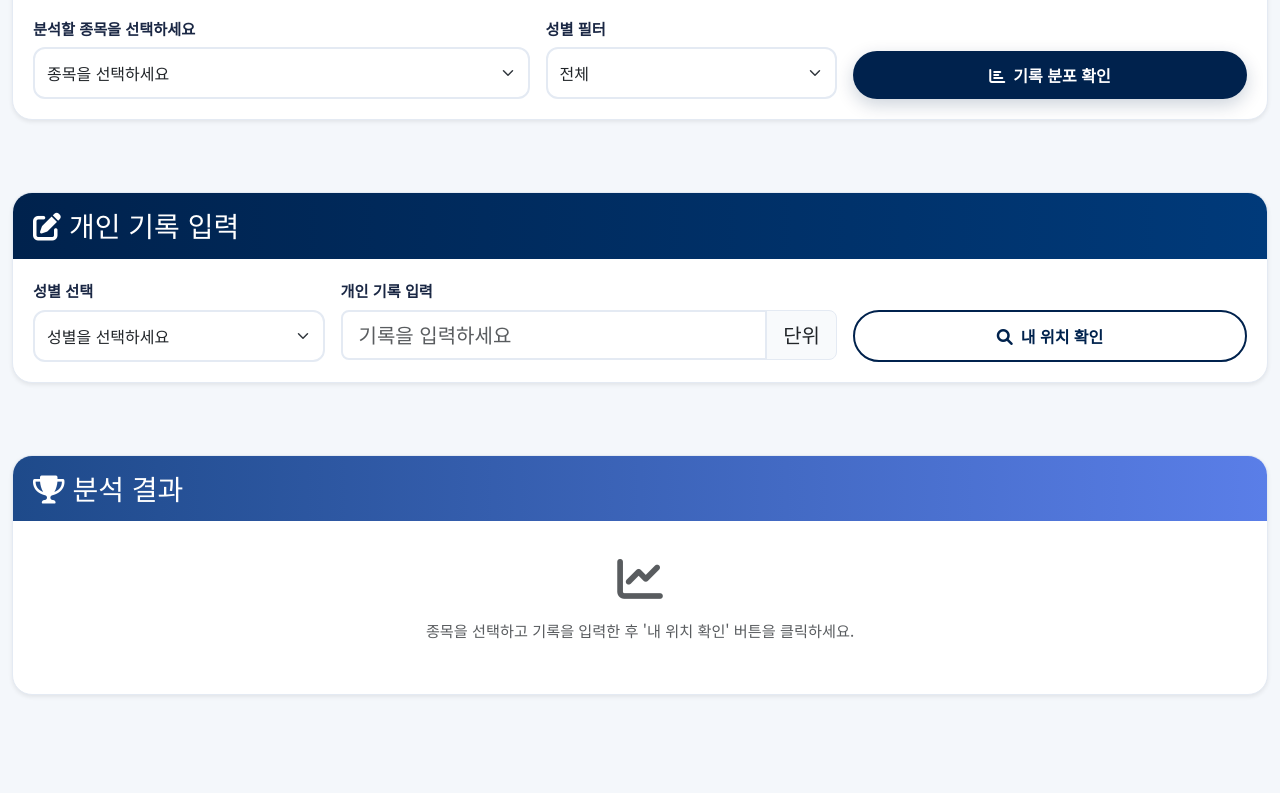
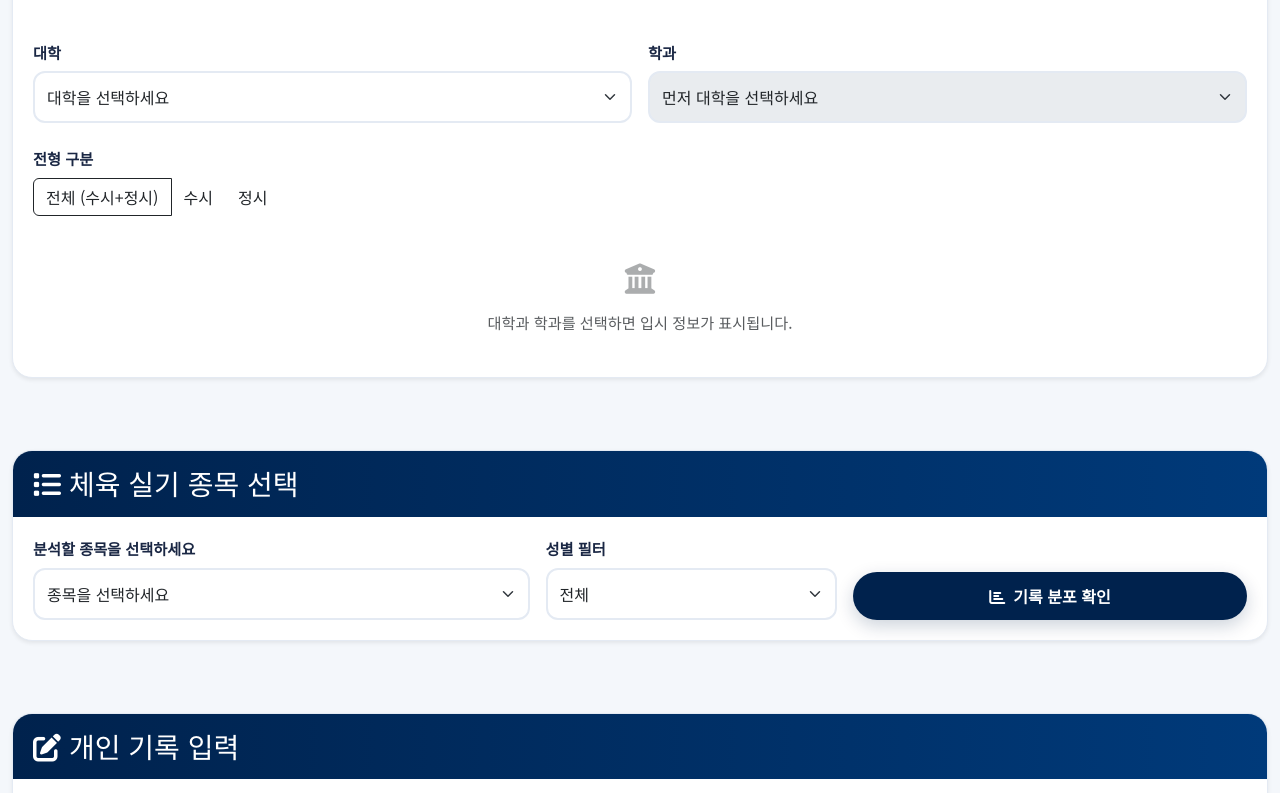
Before and after one commit to RealHoonjang/go_on_to, a plain HTML site: page analysis.html in a window 1280 px wide. Shown: the part 610-1403 px from the top of the page. Drawn offline with nearby package versions, Linux system fonts and the light colour scheme; no server answers.

Commit message:
Update analysis.html

```diff
--- a/analysis.html
+++ b/analysis.html
@@ -49,6 +49,7 @@
             </button>
             <nav class="collapse navbar-collapse main-nav-wrap" id="mainNav">
                 <ul class="main-nav">
+                    <li><a href="#admission-info">입시 정보</a></li>
                     <li><a href="#event-selector">종목 선택</a></li>
                     <li><a href="#data-distribution">데이터 분포</a></li>
                     <li><a href="#score-input">기록 입력</a></li>
@@ -99,6 +100,54 @@
 
     <!-- 메인 컨테이너 -->
     <div class="container-fluid main-shell py-4">
+        <!-- 대학·학과 입시 정보 (수시 / 정시) -->
+        <div id="admission-info" class="row mb-5">
+            <div class="col-12">
+                <div class="card portal-card shadow-sm">
+                    <div class="card-header portal-card-header portal-card-header--admission">
+                        <h3 class="mb-0"><i class="fas fa-university me-2"></i>대학·학과 입시 정보</h3>
+                    </div>
+                    <div class="card-body">
+                        <div class="d-flex flex-wrap justify-content-between align-items-baseline gap-2 mb-2">
+                            <p id="admission-year-label" class="small text-muted mb-0"></p>
+                        </div>
+                        <p id="admission-disclaimer" class="admission-disclaimer small mb-4"></p>
+                        <div class="row g-3 mb-4">
+                            <div class="col-md-6">
+                                <label for="admission-university" class="form-label">대학</label>
+                                <select id="admission-university" class="form-select form-select-lg" aria-label="대학 선택">
+                                    <option value="">대학을 선택하세요</option>
+                                </select>
+                            </div>
+                            <div class="col-md-6">
+                                <label for="admission-department" class="form-label">학과</label>
+                                <select id="admission-department" class="form-select form-select-lg" aria-label="학과 선택" disabled>
+                                    <option value="">먼저 대학을 선택하세요</option>
+                                </select>
+                            </div>
+                        </div>
+                        <fieldset class="mb-4">
+                            <legend class="form-label mb-2">전형 구분</legend>
+                            <div class="admission-type-toggle btn-group flex-wrap" role="group" aria-label="수시 또는 정시 선택">
+                                <input type="radio" class="btn-check" name="admission-type" id="admission-type-all" value="all" checked autocomplete="off">
+                                <label class="btn btn-admission-type" for="admission-type-all">전체 (수시+정시)</label>
+                                <input type="radio" class="btn-check" name="admission-type" id="admission-type-susi" value="susi" autocomplete="off">
+                                <label class="btn btn-admission-type" for="admission-type-susi">수시</label>
+                                <input type="radio" class="btn-check" name="admission-type" id="admission-type-jeongsi" value="jeongsi" autocomplete="off">
+                                <label class="btn btn-admission-type" for="admission-type-jeongsi">정시</label>
+                            </div>
+                        </fieldset>
+                        <div id="admission-detail-panel" class="admission-detail-panel">
+                            <div class="admission-empty text-center text-muted py-4">
+                                <i class="fas fa-university fa-2x mb-3 d-block opacity-50"></i>
+                                <p class="mb-0">대학과 학과를 선택하면 입시 정보가 표시됩니다.</p>
+                            </div>
+                        </div>
+                    </div>
+                </div>
+            </div>
+        </div>
+
         <!-- 종목 선택 섹션 -->
         <div id="event-selector" class="row mb-5">
             <div class="col-12">
@@ -227,5 +276,6 @@
 
     <script src="https://cdn.jsdelivr.net/npm/bootstrap@5.3.0/dist/js/bootstrap.bundle.min.js"></script>
     <script src="script.js"></script>
+    <script src="admission.js"></script>
 </body>
 </html>
```
